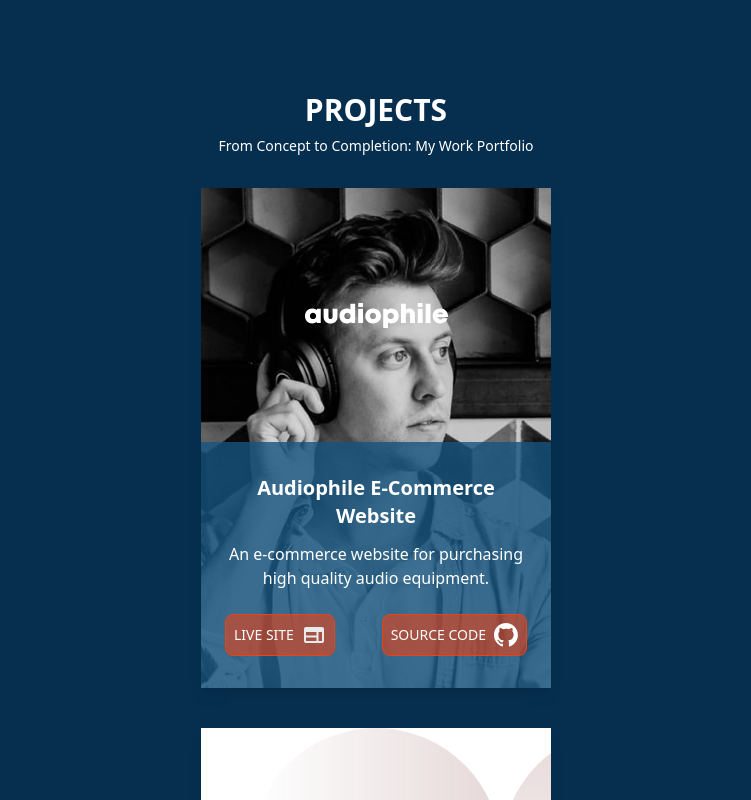
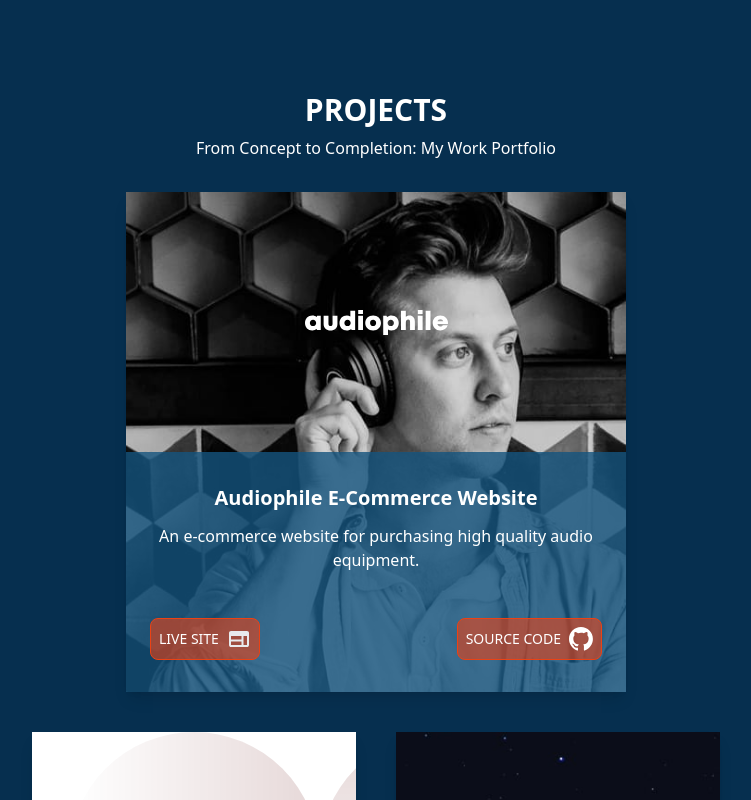
Before and after one commit to Patrick-Dolan/portfolio, a React (Vite) app: page / in a window 1280 px wide. Shown: the part 1620-2420 px from the top of the page, without its empty margins (264-1015 px from the left). Built offline with nearby package versions, Linux system fonts and the light colour scheme.

Commit message:
refactor cards for mobile and tablet screens

```diff
--- a/src/components/projects/ProjectCard.jsx
+++ b/src/components/projects/ProjectCard.jsx
@@ -3,15 +3,17 @@ import PropTypes from "prop-types";
 import WebIcon from "../../assets/Icons/WebIcon";
 import GitHubIcon from "../../assets/Icons/GitHubIcon";
 
-function ProjectCard({ project }) {
+function ProjectCard({ project, className = ""}) {
   const { backgroundClass, title, description, liveURL, codeURL, logoPath } = project;
 
   return (
-    <article className={`flex flex-col justify-end text-center shadow-lg max-w-87.5 h-125 bg-white bg-cover bg-no-repeat ${backgroundClass}`}>
+    <article className={`flex flex-col justify-end text-center shadow-lg max-w-87.5 h-125 bg-white bg-cover bg-no-repeat ${backgroundClass} ${className}`}>
       <img src={logoPath} alt={`${title} logo picture`} className="m-auto max-w-52" />
-      <div className="px-6 py-8 bg-primary-light bg-opacity-80">
-        <h3 className="text-xl mb-3 font-bold">{title}</h3>
-        <p>{description}</p>
+      <div className="px-6 py-8 bg-primary-light bg-opacity-80 h-60 flex flex-col justify-between">
+        <div>
+          <h3 className="text-xl mb-3 font-bold">{title}</h3>
+          <p>{description}</p>
+        </div>
         <div className="flex justify-between mt-6">
           <a className="uppercase border border-secondary-light bg-secondary-light bg-opacity-60 rounded-lg p-2 text-sm flex items-center gap-2 hover:opacity-60" href={liveURL} target="_blank">
             Live Site
@@ -36,6 +38,7 @@ ProjectCard.propTypes = {
     codeURL: PropTypes.string.isRequired,
     logoPath: PropTypes.string.isRequired,
   }).isRequired,
+  className: PropTypes.string,
 }
 
 export default ProjectCard;
--- a/src/components/sections/ProjectsSection.jsx
+++ b/src/components/sections/ProjectsSection.jsx
@@ -6,7 +6,7 @@ function ProjectsSection() {
     {
       title: "Audiophile E-Commerce Website",
       description: "An e-commerce website for purchasing high quality audio equipment.",
-      backgroundClass: "bg-audiophile-card bg-right",
+      backgroundClass: "bg-audiophile-card bg-right md:bg-left",
       logoPath: "/assets/projects/audiophile-ecommerce/audiophile-logo.svg",
       liveURL: "https://patrick-dolan.github.io/audiophile-ecommerce-website/",
       codeURL: "https://github.com/Patrick-Dolan/audiophile-ecommerce-website",
@@ -33,12 +33,13 @@ function ProjectsSection() {
     <section id="projects" className="py-24 bg-primary text-white">
       <SectionContainer>
         <h2 className="text-center text-3xl mb-2 font-bold uppercase">Projects</h2>
-        <p className="text-center text-sm mb-8">From Concept to Completion: My Work Portfolio</p>
-        <div className="flex flex-col items-center gap-10">
+        <p className="text-center text-sm mb-8 md:text-base">From Concept to Completion: My Work Portfolio</p>
+        <div className="grid grid-cols-1 justify-items-center gap-10 md:grid-cols-2">
           {projects.map((project, index) => (
             <ProjectCard
               key={index}
               project={project}
+              className={index === 0 && projects.length % 2 !== 0 ? "md:col-span-2 md:h-150 md:max-w-125" : ""}
             />
           ))}
         </div>
```
